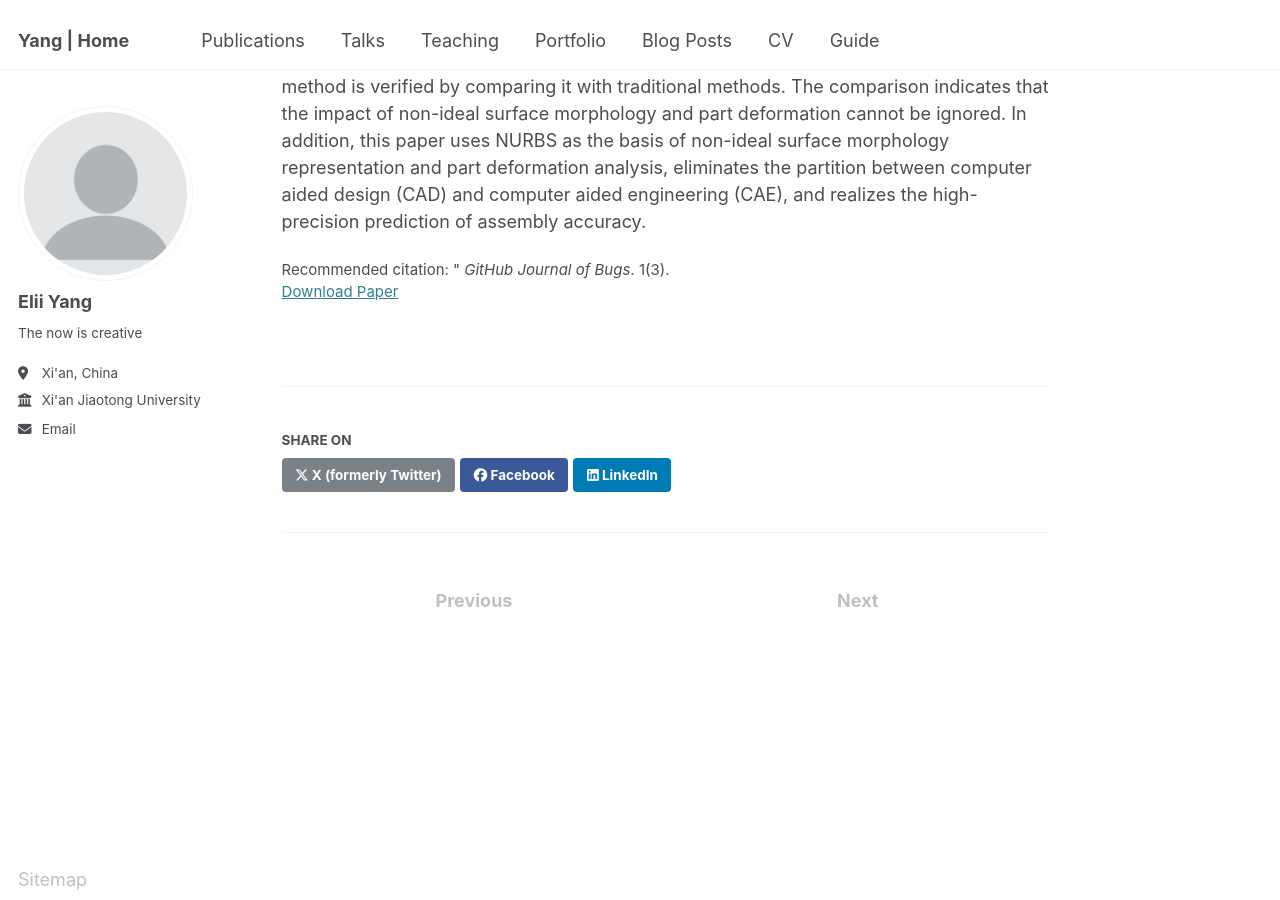
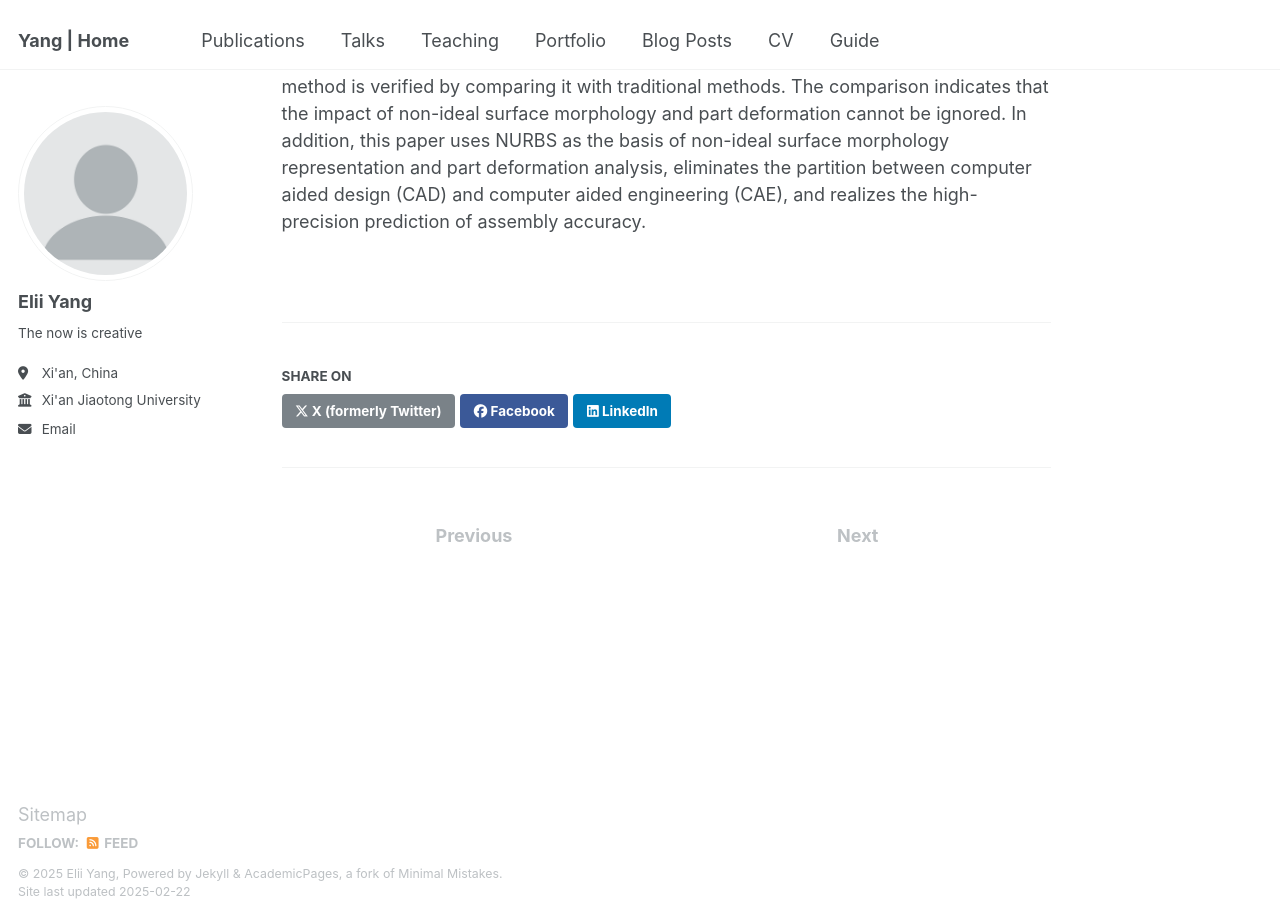
Before and after one commit to Elii-yang/Elii-yang.github.io, a Jekyll site: the page built from _publications/2025-02-15-paper-1.md, in a window 1280 px wide and 900 px high, scrolled down 578 px. Built offline with Jekyll 4.4.1, drawn with Linux system fonts in a browser that asks for light colours.

Commit message:
Update 2025-02-15-paper-1.md

```diff
--- a/_publications/2025-02-15-paper-1.md
+++ b/_publications/2025-02-15-paper-1.md
@@ -8,7 +8,7 @@
 venue: 'Applied Mathematical Modelling' # 发布期刊
 slidesurl:
 paperurl: 'https://doi.org/10.1016/j.apm.2025.116000' # 文章下载链接
-citation: '&quot; <i>GitHub Journal of Bugs</i>. 1(3).'
+citation:
 ---
 ## Abstract
 
```
